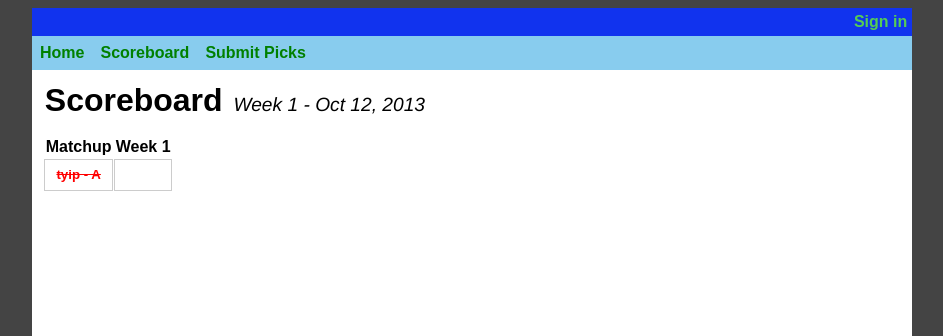
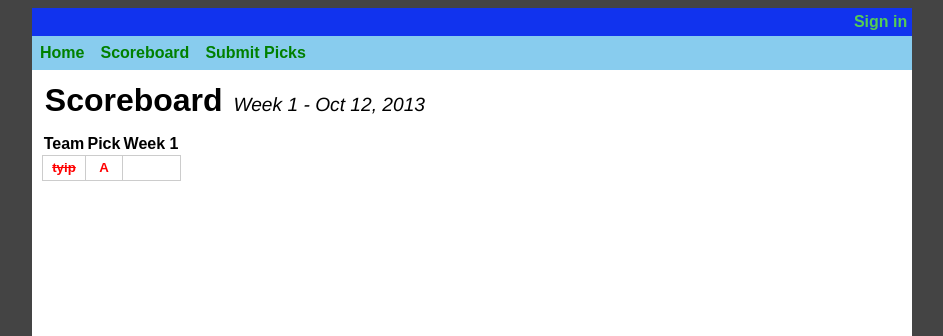
Before and after one commit to tsyip88/nhlloserpool, a Django app: page /matchups/ in a window 1280 px wide. Shown: the top 336 px of the page, without its empty margins (168-1111 px from the left). Run offline with Django 3.2, Linux system fonts and the light colour scheme; data comes from the database, SQL or seed files in the repository; tables that the repository leaves empty hold one stand-in row (values such as "Sample post").

Commit message:
Separating scoreboard into teams/picks

```diff
--- a/loserpool/static/base.css
+++ b/loserpool/static/base.css
@@ -13,12 +13,16 @@ h3 {
 	color:#889;
 }
 
-.knocked_out_set {
+.eliminated_user {
 	color:red;
 	text-decoration:line-through;
 }
 
-.knocked_out {
+.eliminated_set {
+	color:red;
+}
+
+.eliminated_pick {
 	background-color:grey;
 }
 .pick_set_name {
@@ -167,7 +171,7 @@ img {
 }
 
 table {
-	border-collapse:separate;
+	border-collapse:collapse;
 	border-spacing:0.1em 0.1em;
 }
 
--- a/matchups/models.py
+++ b/matchups/models.py
@@ -52,6 +52,24 @@ class PickSet(models.Model):
         missed_a_week = Pick.objects.filter(pick_set__id=self.id).count() < minimum_number_of_picks
         return picked_wrong or missed_a_week
 
+    def is_first_pick_set_for_user(self):
+        return self.letter_id() == 'A'
+
+    def total_number_of_pick_sets_for_user(self):
+        return PickSet.objects.filter(user=self.user).count()
+
+    def user_display_name(self):
+        if self.user.first_name:
+            return self.user.first_name
+        return self.user.username
+
+    def user_is_eliminated(self):
+        sets_for_user = PickSet.objects.filter(user=self.user)
+        for pick_set in sets_for_user:
+            if not pick_set.is_eliminated():
+                return False
+        return True
+
 class Pick(models.Model):
     selected_team = models.ForeignKey(Team)
     week_number = models.SmallIntegerField(default=-1)
--- a/matchups/templates/scoreboard.html
+++ b/matchups/templates/scoreboard.html
@@ -8,17 +8,22 @@
 <div id="scoreboard_table">
 <table>
 	<tr>
-		<th>Matchup</th>
+		<th>Team</th>
+		<th>Pick</th>
 		{% for week_number in current_week|get_range %}
 		<th>Week {{week_number|add:"1"}}</th>
 		{% endfor %}
 	</tr>
 	{% for pick_set in pick_sets %}
 	<tr>
+		{% if pick_set.is_first_pick_set_for_user %}
+		<td rowspan="{{ pick_set.total_number_of_pick_sets_for_user }}">
+		<div class="user_name"><h5{% if pick_set.user_is_eliminated %} class="eliminated_user"{% endif %}>{{pick_set.user_display_name}}</h5></div>
+		</td>
+		{% endif %}
 		<td>
-		<div class="pick_set_name">
-		<h5{% if pick_set.is_eliminated %} class="knocked_out_set"{% endif %}>{{pick_set}}</h5>
-		</div>
+		<h5{% if pick_set.is_eliminated %} class="eliminated_set"{% endif %}>{{pick_set.letter_id}}</h5>
+		</td>
 		</td>
 		{% for pick in pick_set.pick_set.all %}
 		{% if pick.pick_set.user != user and pick.week_number = selected_week and hide_other_team_picks_for_current_week and not is_admin %}
@@ -28,7 +33,7 @@
 		{% endif %}
 		{% endfor %}
 		{% for week_num in current_week|subtract:pick_set.pick_set.count|get_range %}
-		<td {%if pick_set.is_eliminated %} class="knocked_out"{% endif %}></td>
+		<td {%if pick_set.is_eliminated %} class="eliminated_pick"{% endif %}></td>
 		{% endfor %}
 	</tr>
 	{% endfor %}
```
